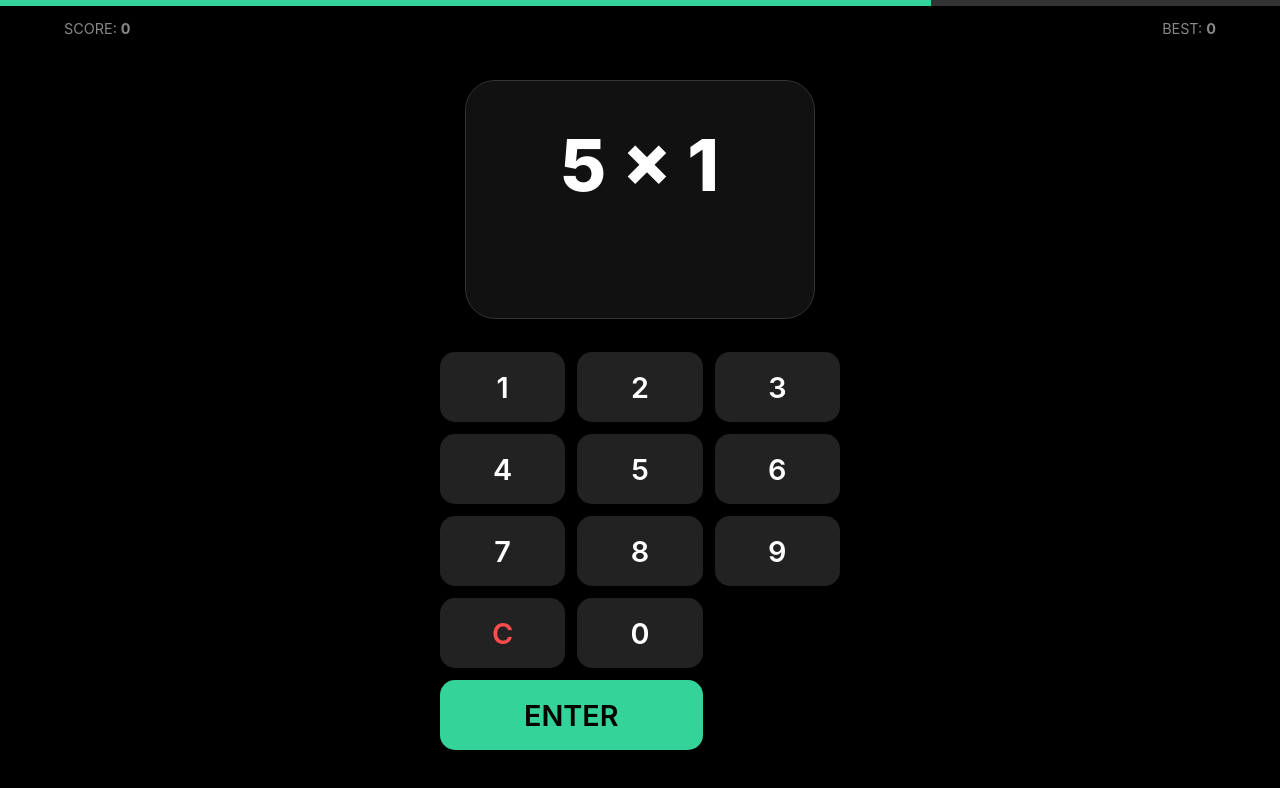
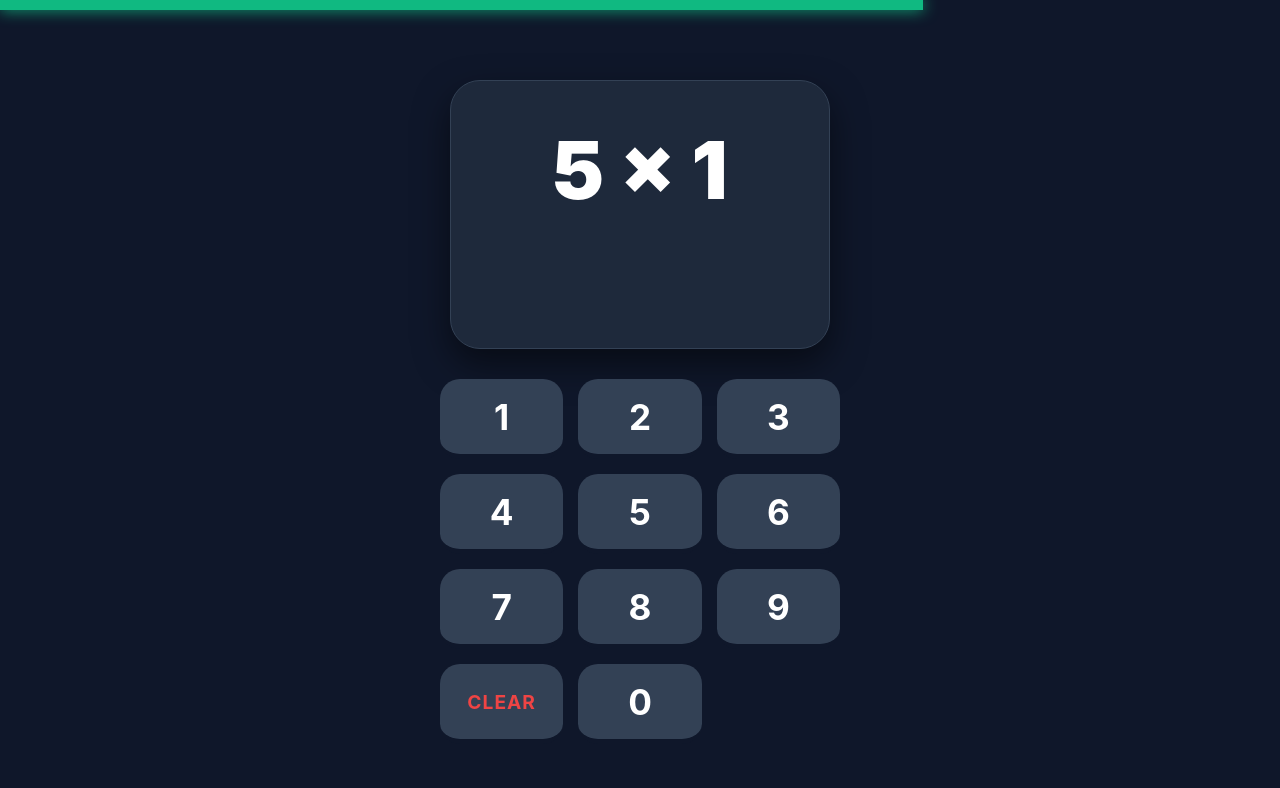
Before and after one commit to jazneth143/multiply-quiz1, a plain HTML site: page index.html in a window 1280 px wide. Both pictures are taken after a click on the button "🐢 Relaxed (10s)". Drawn offline with Linux system fonts and the light colour scheme.

Commit message:
Add files via upload

```diff
--- a/index.html
+++ b/index.html
@@ -3,179 +3,123 @@
 <head>
     <meta charset="UTF-8">
     <meta name="viewport" content="width=device-width, initial-scale=1.0, maximum-scale=1.0, user-scalable=no">
-    <title>Math Blitz</title>
+    <title>Math Blitz Pro</title>
     <style>
         :root {
-            --bg: #000000;
-            --card-bg: #111111;
-            --accent: #34d399; /* Emerald Green */
-            --text: #ffffff;
-            --key-bg: #222222;
+            --bg: #0f172a;
+            --card-bg: #1e293b;
+            --accent: #10b981;
+            --text: #f8fafc;
+            --danger: #ef4444;
         }
 
-        * {
-            box-sizing: border-box;
-            -webkit-tap-highlight-color: transparent;
-            user-select: none;
-        }
+        * { box-sizing: border-box; -webkit-tap-highlight-color: transparent; user-select: none; }
 
         body {
-            font-family: -apple-system, BlinkMacSystemFont, "Segoe UI", Roboto, Helvetica, Arial, sans-serif;
+            font-family: -apple-system, system-ui, sans-serif;
             background-color: var(--bg);
             color: var(--text);
             margin: 0;
             display: flex;
             flex-direction: column;
             height: 100vh;
-            overflow: hidden; /* Prevents bouncing on mobile */
+            overflow: hidden;
             touch-action: manipulation;
         }
 
-        /* --- Screens --- */
-        .screen {
-            flex: 1;
-            display: flex;
-            flex-direction: column;
-            padding: 20px;
-            justify-content: center;
-            align-items: center;
+        .screen { flex: 1; display: flex; flex-direction: column; padding: 20px; align-items: center; justify-content: flex-start; }
+        .hidden { display: none !important; }
+
+        /* --- History Section --- */
+        #setup-screen h1 { font-size: 2.8rem; margin: 40px 0 10px; color: var(--accent); font-weight: 900; }
+
+        .history-container {
+            width: 100%;
+            max-width: 380px;
+            background: rgba(0,0,0,0.2);
+            border-radius: 20px;
+            margin-top: 30px;
+            padding: 15px;
+            border: 1px solid #334155;
         }
 
-        .hidden { display: none !important; }
+        .history-header { display: flex; justify-content: space-between; padding: 5px 10px; font-weight: bold; font-size: 0.75rem; color: #64748b; border-bottom: 1px solid #334155; }
+        #history-list { max-height: 200px; overflow-y: auto; }
+        .history-item { display: flex; justify-content: space-between; padding: 12px 10px; border-bottom: 1px solid #1e293b; font-size: 1rem; }
 
-        /* --- UI Elements --- */
-        #timer-container {
-            width: 100%;
-            height: 6px;
-            background: #333;
-            position: fixed;
-            top: 0;
-            left: 0;
-        }
-
-        #timer-progress {
-            height: 100%;
-            background: var(--accent);
-            width: 100%;
-            transition: width 0.1s linear;
-        }
-
-        .stats-header {
-            position: absolute;
-            top: 20px;
-            display: flex;
-            justify-content: space-between;
-            width: 90%;
-            font-size: 0.9rem;
-            color: #888;
-        }
+        /* --- Game Interface --- */
+        #timer-bar { position: fixed; top: 0; left: 0; height: 10px; background: var(--accent); width: 100%; z-index: 100; box-shadow: 0 0 15px var(--accent); }
 
         .flash-card {
             background: var(--card-bg);
             width: 100%;
-            max-width: 350px;
+            max-width: 380px;
             padding: 40px 20px;
             border-radius: 30px;
             text-align: center;
-            margin-bottom: auto;
-            margin-top: 60px;
-            border: 1px solid #333;
+            margin: 60px 0 30px 0;
+            border: 1px solid #334155;
+            box-shadow: 0 15px 35px rgba(0,0,0,0.5);
         }
 
-        #equation {
-            font-size: 4.5rem;
-            font-weight: 800;
-            margin: 0;
-        }
+        #equation { font-size: 5rem; font-weight: 900; margin: 0; color: #fff; }
+        #answer-display { font-size: 4rem; height: 80px; color: var(--accent); font-weight: bold; margin-top: 10px; }
 
-        #answer-display {
-            font-size: 3rem;
-            height: 60px;
-            margin-top: 10px;
-            color: var(--accent);
-            font-weight: bold;
-        }
-
-        /* --- Mobile Optimized Keyboard --- */
+        /* --- Keyboard (Shifted for iPad) --- */
         .keyboard {
             display: grid;
             grid-template-columns: repeat(3, 1fr);
-            gap: 12px;
+            gap: 15px;
             width: 100%;
             max-width: 400px;
-            padding-bottom: 30px; /* Padding for gesture bars on iPhones */
+            margin-bottom: 100px; /* High enough to avoid iPad gesture bar */
         }
 
         .key {
-            background: var(--key-bg);
-            height: 70px;
+            background: #334155;
+            height: 80px;
             display: flex;
             align-items: center;
             justify-content: center;
-            border-radius: 15px;
-            font-size: 1.8rem;
-            font-weight: 600;
-            color: white;
-            transition: background 0.1s, transform 0.05s;
+            border-radius: 20px;
+            font-size: 2.2rem;
+            font-weight: bold;
+            color: #fff;
+            border-bottom: 5px solid #0f172a;
         }
 
-        .key:active {
-            background: #444;
-            transform: scale(0.95);
+        .key:active { background: #475569; border-bottom-width: 2px; transform: translateY(3px); }
+        .key.del { color: var(--danger); font-size: 1.2rem; text-transform: uppercase; letter-spacing: 1px; }
+
+        /* --- Buttons --- */
+        .mode-btn {
+            width: 100%; max-width: 340px; padding: 20px; margin: 8px 0;
+            background: #1e293b; color: white; border: 1px solid #334155;
+            border-radius: 18px; font-size: 1.2rem; font-weight: bold;
         }
-
-        .key.enter {
-            background: var(--accent);
-            color: black;
-            grid-column: span 2;
-        }
-
-        .key.del {
-            color: #ff4d4d;
-        }
-
-        /* --- Menu Buttons --- */
-        .menu-btn {
-            width: 100%;
-            max-width: 300px;
-            padding: 20px;
-            margin: 10px 0;
-            background: var(--key-bg);
-            color: white;
-            border: 1px solid #333;
-            border-radius: 15px;
-            font-size: 1.1rem;
-            font-weight: bold;
-        }
-
-        .menu-btn:active { background: #333; }
-
+        .mode-btn:active { background: #334155; }
     </style>
 </head>
 <body>
 
     <div id="setup-screen" class="screen">
-        <h1 style="margin-bottom: 5px;">Math Blitz</h1>
-        <p style="color: #666; margin-bottom: 30px;">Randomized 1-9</p>
-        <button class="menu-btn" onclick="startGame(10)">🐢 Relaxed (10s)</button>
-        <button class="menu-btn" onclick="startGame(5)">⚡ Standard (5s)</button>
-        <button class="menu-btn" onclick="startGame(3)">🔥 Insane (3s)</button>
-        <p style="margin-top: 40px; color: #444;">Personal Best: <span id="hi-score-display">0</span></p>
+        <h1>Math Blitz</h1>
+        <button class="mode-btn" onclick="startGame(10, 'Relaxed')">🐢 Relaxed (10s)</button>
+        <button class="mode-btn" onclick="startGame(5, 'Standard')">⚡ Standard (5s)</button>
+        <button class="mode-btn" onclick="startGame(3, 'Insane')">🔥 Insane (3s)</button>
+
+        <div class="history-container">
+            <div class="history-header"><span>MODE</span><span>SCORE</span><span>DATE</span></div>
+            <div id="history-list"></div>
+        </div>
     </div>
 
     <div id="game-screen" class="screen hidden">
-        <div id="timer-container"><div id="timer-progress"></div></div>
-
-        <div class="stats-header">
-            <span>SCORE: <b id="score">0</b></span>
-            <span>BEST: <b id="best">0</b></span>
+        <div id="timer-bar"></div>
+        <div class="flash-card">
+            <div id="equation">? × ?</div>
+            <div id="answer-display">_</div>
         </div>
-
-        <div class="flash-card">
-            <div id="equation">-- × --</div>
-            <div id="answer-display"></div>
-        </div>
-
         <div class="keyboard">
             <div class="key" onclick="tap('1')">1</div>
             <div class="key" onclick="tap('2')">2</div>
@@ -186,22 +130,26 @@
             <div class="key" onclick="tap('7')">7</div>
             <div class="key" onclick="tap('8')">8</div>
             <div class="key" onclick="tap('9')">9</div>
-            <div class="key del" onclick="tap('C')">C</div>
+            <div class="key del" onclick="tap('C')">Clear</div>
             <div class="key" onclick="tap('0')">0</div>
-            <div class="key enter" onclick="tap('E')">ENTER</div>
         </div>
     </div>
 
     <script>
-        let deck = [];
-        let curIdx = 0;
-        let input = "";
-        let time = 5;
-        let timer;
-        let score = 0;
-        let hiScore = localStorage.getItem('mathHiScore') || 0;
+        let deck = [], curIdx = 0, input = "", timeLimit = 5, modeName = "Standard";
+        let timer, score = 0;
+        let history = JSON.parse(localStorage.getItem('mathHistory')) || [];
 
-        document.getElementById('hi-score-display').innerText = hiScore;
+        function updateHistoryUI() {
+            const list = document.getElementById('history-list');
+            list.innerHTML = history.length === 0 ? '<div style="text-align:center; padding:20px; color:#475569;">No attempts recorded</div>' : '';
+            history.slice().reverse().forEach(item => {
+                const div = document.createElement('div');
+                div.className = 'history-item';
+                div.innerHTML = `<span>${item.mode}</span><b>${item.score}</b><span style="color:#64748b">${item.date}</span>`;
+                list.appendChild(div);
+            });
+        }
 
         function makeDeck() {
             let d = [];
@@ -211,13 +159,9 @@
             return d.sort(() => Math.random() - 0.5);
         }
 
-        function startGame(s) {
-            time = s;
-            score = 0;
-            deck = makeDeck();
-            curIdx = 0;
-            document.getElementById('score').innerText = 0;
-            document.getElementById('best').innerText = hiScore;
+        function startGame(s, label) {
+            timeLimit = s; modeName = label; score = 0;
+            deck = makeDeck(); curIdx = 0;
             document.getElementById('setup-screen').classList.add('hidden');
             document.getElementById('game-screen').classList.remove('hidden');
             ask();
@@ -233,44 +177,53 @@
 
         function startTimer() {
             clearInterval(timer);
-            const bar = document.getElementById('timer-progress');
+            const bar = document.getElementById('timer-bar');
             let start = Date.now();
             timer = setInterval(() => {
-                let rem = (time * 1000) - (Date.now() - start);
-                bar.style.width = (rem / (time * 1000) * 100) + "%";
-                if(rem <= 0) end("Time's up!");
+                let rem = (timeLimit * 1000) - (Date.now() - start);
+                bar.style.width = (rem / (timeLimit * 1000) * 100) + "%";
+                if(rem <= 0) end();
             }, 30);
         }
 
         function tap(k) {
-            if(k === 'C') input = "";
-            else if(k === 'E') {
-                if(parseInt(input) === deck[curIdx].a) {
-                    score++;
-                    curIdx++;
-                    document.getElementById('score').innerText = score;
-                    ask();
-                } else { end("Wrong!"); }
+            if(k === 'C') {
+                input = "";
+                document.getElementById('answer-display').innerText = "";
                 return;
-            } else {
-                if(input.length < 2) input += k;
             }
-            document.getElementById('answer-display').innerText = input;
+
+            // Allow typing up to 2 digits
+            if (input.length < 2) {
+                input += k;
+                document.getElementById('answer-display').innerText = input;
+            }
+
+            // Check if correct (no game over for typos, just wait for correct answer or time out)
+            if (parseInt(input) === deck[curIdx].a) {
+                score++;
+                curIdx++;
+                ask();
+            }
         }
 
-        function end(msg) {
+        function end() {
             clearInterval(timer);
-            if(score > hiScore) {
-                hiScore = score;
-                localStorage.setItem('mathHiScore', hiScore);
-                alert(`New High Score: ${score}!`);
-            } else {
-                alert(`${msg}\nScore: ${score}`);
-            }
-            document.getElementById('hi-score-display').innerText = hiScore;
+            const target = deck[curIdx].a;
+            const now = new Date();
+            const dateStr = (now.getMonth()+1) + "/" + now.getDate();
+
+            history.push({ mode: modeName, score: score, date: dateStr });
+            localStorage.setItem('mathHistory', JSON.stringify(history));
+
+            alert(`TIME'S UP!\nThe answer was ${target}.\nFinal Score: ${score}`);
+
+            updateHistoryUI();
             document.getElementById('setup-screen').classList.remove('hidden');
             document.getElementById('game-screen').classList.add('hidden');
         }
+
+        updateHistoryUI();
     </script>
 </body>
 </html>
```
